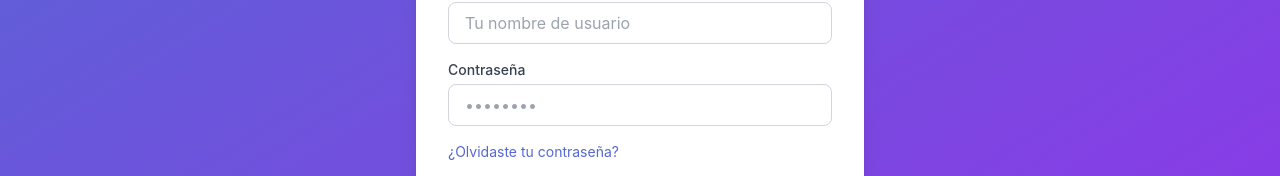
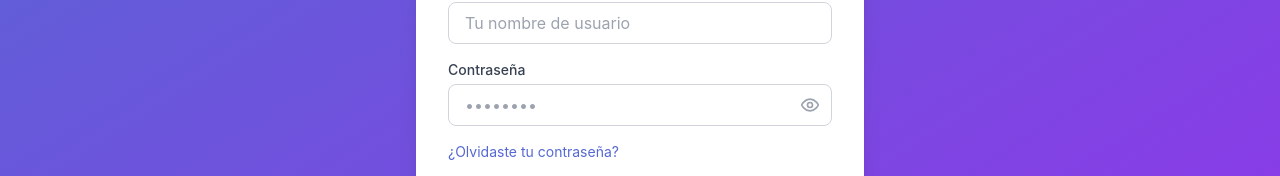
Before and after one commit to alockgoy/gestion-gastos, a React (Vite) app in the folder frontend/: page /login in a window 1280 px wide. Shown: the part 332-508 px from the top of the page. Built offline with nearby package versions, Linux system fonts and the light colour scheme; no server answers.

Commit message:
Botón para ver lo escrito en campos de contraseña

```diff
--- a/frontend/src/components/common/Input.jsx
+++ b/frontend/src/components/common/Input.jsx
@@ -1,10 +1,21 @@
+import { useState } from 'react';
+import { Eye, EyeOff } from 'lucide-react';
+
 export const Input = ({
   label,
   error,
   className = '',
   containerClassName = '',
+  type = 'text',
   ...props
 }) => {
+  const [showPassword, setShowPassword] = useState(false);
+  const isPassword = type === 'password';
+  const inputType = isPassword && showPassword ? 'text' : type;
+
+  // Extraer type de props si existe para evitar conflictos
+  const { type: _, ...restProps } = props;
+
   return (
     <div className={containerClassName}>
       {label && (
@@ -12,10 +23,23 @@ export const Input = ({
           {label}
         </label>
       )}
-      <input
-        className={`input ${error ? 'input-error' : ''} ${className}`}
-        {...props}
-      />
+      <div className="relative">
+        <input
+          type={inputType}
+          className={`input ${error ? 'input-error' : ''} ${isPassword ? 'pr-10' : ''} ${className}`}
+          {...restProps}
+        />
+        {isPassword && (
+          <button
+            type="button"
+            onClick={() => setShowPassword(!showPassword)}
+            className="absolute right-3 top-1/2 -translate-y-1/2 text-gray-400 hover:text-gray-600"
+            tabIndex={-1}
+          >
+            {showPassword ? <EyeOff size={20} /> : <Eye size={20} />}
+          </button>
+        )}
+      </div>
       {error && (
         <p className="mt-1 text-sm text-red-600">{error}</p>
       )}
```
